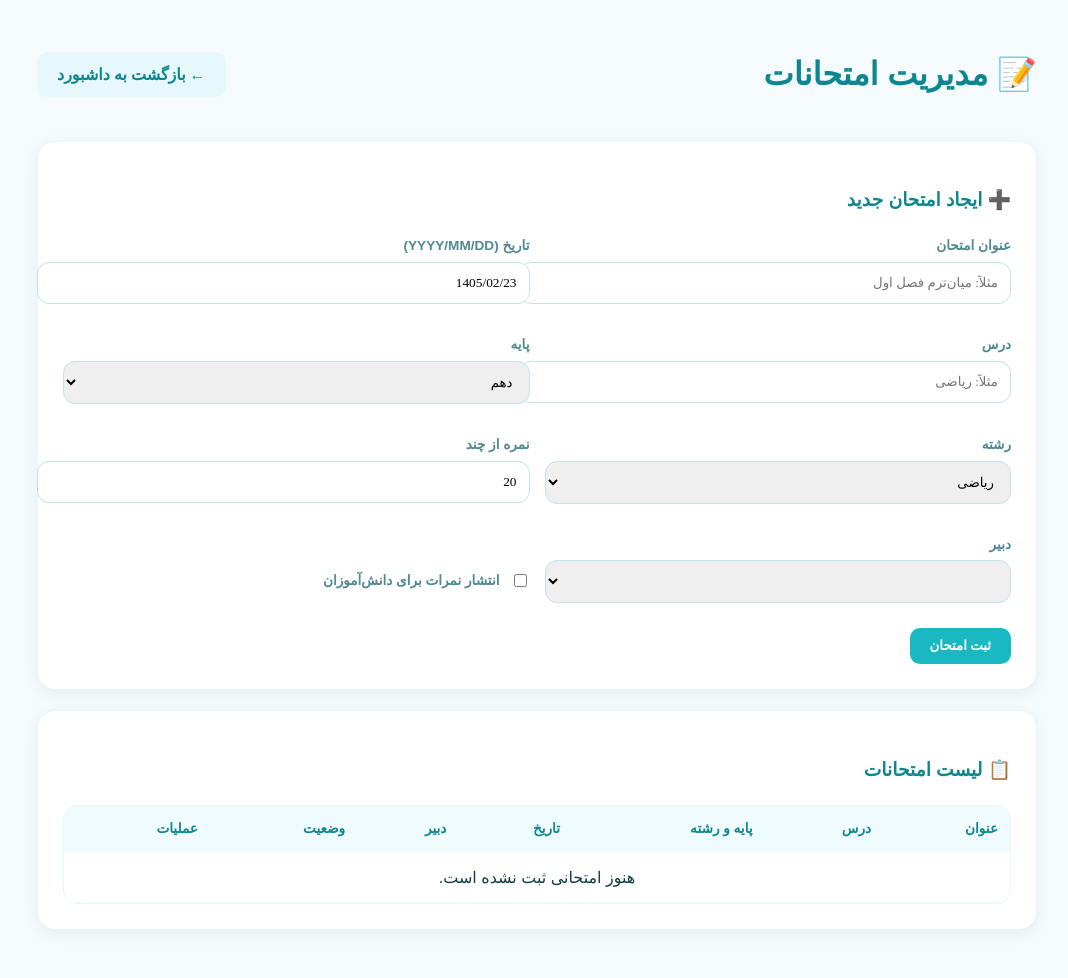
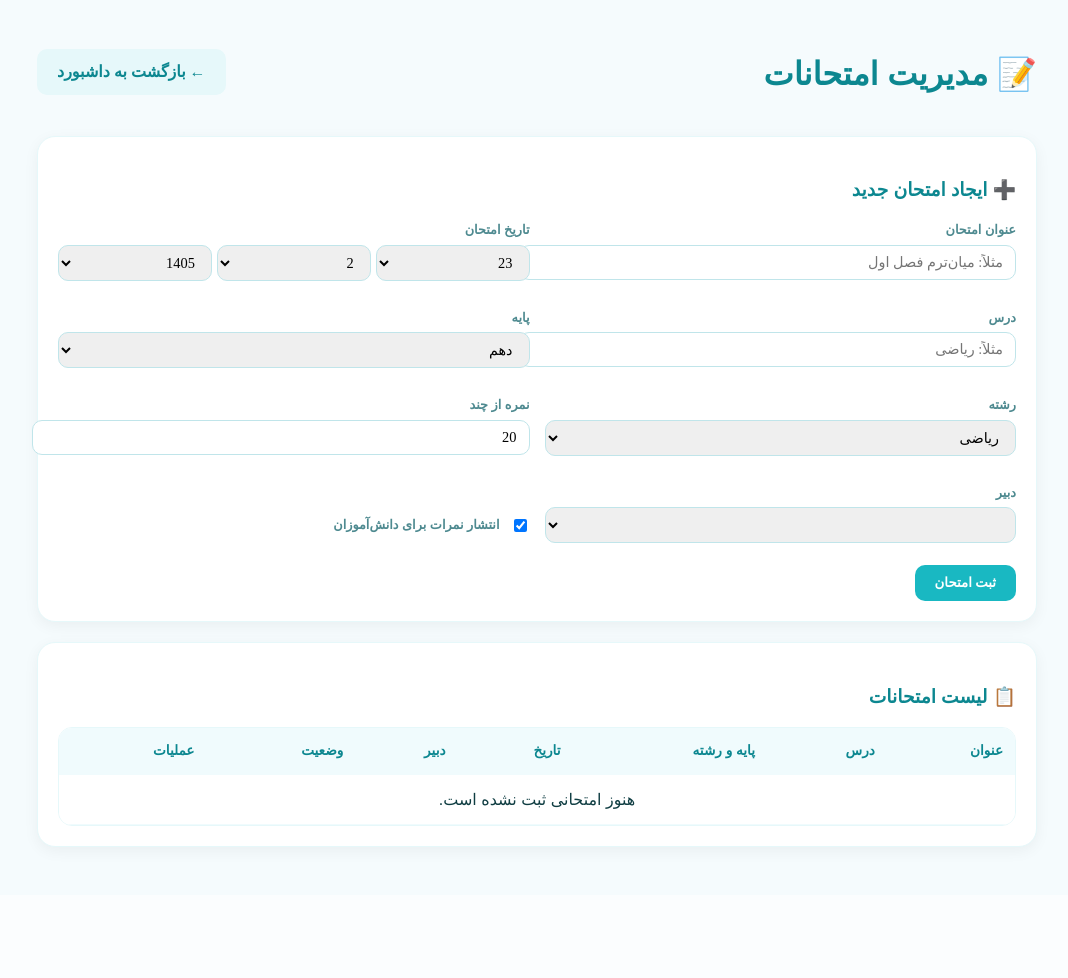
Before and after one commit to asaeidi1382/Tavanesh_sch_Website, a PHP site: page /manage_exams.php in a window 1280 px wide. Shown: the whole page, without its empty margins (103-1171 px from the left). After the commit the page ends 850 px from the top, so only its background shows below. Run offline with PHP 8.4, Linux system fonts and the light colour scheme; the visitor is signed in with stand-in values (Sample User, id 1); data comes from the database, SQL or seed files in the repository; both versions use the stored data as it was after the commit; lists and menus that the app fills with data are empty; some web fonts are replaced.

Commit message:
Enhance grading system: fix isolation, add admin role, and improve UI
- Fixed teacher isolation: teachers only access their own exams.
- Added persistent 'admin' user with global management rights.
- Improved 'manage_exams.php' form: compact grid layout, Jalali date dropdowns.
- Updated 'student_scores.php' to display teacher descriptions.
- Set default exam status to 'published'.
- Secured all queries with PDO prepared statements.

Co-authored-by: asaeidi1382 <122926241+asaeidi1382@users.noreply.github.com>

```diff
--- a/manage_exams.php
+++ b/manage_exams.php
@@ -6,7 +6,7 @@ $db = getDB();
 $active_year = $_SESSION['active_year'] ?? '1404-1405';
 $user_id = $_SESSION['username'];
 $role = $_SESSION['role'];
-$isAdmin = (isset($_SESSION['is_admin']) && $_SESSION['is_admin']);
+$isAdmin = (isset($_SESSION['is_admin']) && $_SESSION['is_admin']) || ($_SESSION['role'] === 'admin');
 
 // Check if user is a teacher or admin
 $isTeacher = false;
@@ -14,7 +14,7 @@ if ($role === 'staff') {
     $stmt = $db->prepare("SELECT position FROM staff_profiles WHERE national_id = ? AND academic_year = ?");
     $stmt->execute([$user_id, $active_year]);
     $staff_info = $stmt->fetch();
-    $isTeacher = ($staff_info && strpos($staff_info['position'], 'دبیر') !== false);
+    $isTeacher = ($staff_info && $staff_info['position'] && strpos($staff_info['position'], 'دبیر') !== false);
 }
 
 if (!$isTeacher && !$isAdmin) {
@@ -28,7 +28,10 @@ if ($_SERVER['REQUEST_METHOD'] === 'POST') {
     if (isset($_POST['save_exam'])) {
         $id = $_POST['exam_id'] ?? null;
         $title = trim($_POST['title']);
-        $date = trim($_POST['date']);
+        $date_y = $_POST['date_y'];
+        $date_m = $_POST['date_m'];
+        $date_d = $_POST['date_d'];
+        $date = sprintf("%04d/%02d/%02d", $date_y, $date_m, $date_d);
         $lesson = trim($_POST['lesson']);
         $grade = $_POST['grade'];
         $major = $_POST['major'];
@@ -115,11 +118,11 @@ if (isset($_GET['edit'])) {
 @font-face { font-family:'Vazirmatn'; src:url('/fonts/Vazirmatn-Bold.woff2') format('woff2'); font-weight:700; font-display:swap; }
 body { font-family:'Vazirmatn', sans-serif; background:#f5fbfd; color:#0f3d42; padding:20px; line-height:1.6; }
 .container { max-width:1000px; margin:0 auto; }
-.card { background:#fff; border-radius:18px; padding:25px; box-shadow:0 4px 15px rgba(0,0,0,.05); border:1.5px solid #e6f8fa; margin-bottom:20px; }
-h1, h2, h3 { color:#0c8790; margin-bottom:20px; }
-.field { margin-bottom:15px; }
-label { display:block; font-size:.85rem; font-weight:700; margin-bottom:5px; color:#4e8a90; }
-input[type=text], input[type=number], select { width:100%; padding:12px; border-radius:12px; border:1.5px solid #c0e5ea; font-family:Vazirmatn; }
+.card { background:#fff; border-radius:18px; padding:20px; box-shadow:0 4px 15px rgba(0,0,0,.05); border:1.5px solid #e6f8fa; margin-bottom:20px; }
+h1, h2, h3 { color:#0c8790; margin-bottom:15px; }
+.field { margin-bottom:12px; }
+label { display:block; font-size:.8rem; font-weight:700; margin-bottom:4px; color:#4e8a90; }
+input[type=text], input[type=number], select { width:100%; padding:8px 12px; border-radius:10px; border:1.5px solid #c0e5ea; font-family:Vazirmatn; font-size:.9rem; }
 .btn { padding:10px 20px; border-radius:10px; border:none; cursor:pointer; font-family:Vazirmatn; font-weight:700; transition:0.3s; text-decoration:none; display:inline-block; }
 .btn-primary { background:#19b8c2; color:#fff; }
 .btn-primary:hover { background:#0c8790; }
@@ -160,8 +163,26 @@ th { background:#f0fbfd; color:#0c8790; font-size:.85rem; }
                     <input type="text" name="title" value="<?= htmlspecialchars($edit_exam['title'] ?? '') ?>" required placeholder="مثلاً: میان‌ترم فصل اول">
                 </div>
                 <div class="field">
-                    <label>تاریخ (YYYY/MM/DD)</label>
-                    <input type="text" name="date" value="<?= htmlspecialchars($edit_exam['date'] ?? get_jalali_today()) ?>" required>
+                    <label>تاریخ امتحان</label>
+                    <?php
+                        $d_y = $d_m = $d_d = "";
+                        if (!empty($edit_exam['date'])) {
+                            list($d_y, $d_m, $d_d) = explode('/', $edit_exam['date']);
+                        } else {
+                            list($d_y, $d_m, $d_d) = explode('/', get_jalali_today());
+                        }
+                    ?>
+                    <div style="display:flex; gap:5px; direction:rtl;">
+                        <select name="date_d" style="flex:1;">
+                            <?php for($i=1; $i<=31; $i++) echo "<option value='".sprintf("%02d",$i)."' ".((int)$d_d==$i?'selected':'').">$i</option>"; ?>
+                        </select>
+                        <select name="date_m" style="flex:1;">
+                            <?php for($i=1; $i<=12; $i++) echo "<option value='".sprintf("%02d",$i)."' ".((int)$d_m==$i?'selected':'').">$i</option>"; ?>
+                        </select>
+                        <select name="date_y" style="flex:1;">
+                            <?php foreach(['1403','1404','1405','1406'] as $y) echo "<option value='$y' ".($d_y==$y?'selected':'').">$y</option>"; ?>
+                        </select>
+                    </div>
                 </div>
                 <div class="field">
                     <label>درس</label>
@@ -192,7 +213,7 @@ th { background:#f0fbfd; color:#0c8790; font-size:.85rem; }
                 </div>
                 <?php endif; ?>
                 <div class="field" style="display:flex; align-items:center; gap:10px; margin-top:25px;">
-                    <input type="checkbox" name="is_published" id="pub" <?= ($edit_exam['is_published']??0)?'checked':'' ?>>
+                    <input type="checkbox" name="is_published" id="pub" <?= ($edit_exam ? ($edit_exam['is_published'] ? 'checked' : '') : 'checked') ?>>
                     <label for="pub" style="margin-bottom:0;">انتشار نمرات برای دانش‌آموزان</label>
                 </div>
             </div>
--- a/manage_scores.php
+++ b/manage_scores.php
@@ -5,7 +5,7 @@ requireLogin();
 $db = getDB();
 $active_year = $_SESSION['active_year'] ?? '1404-1405';
 $user_id = $_SESSION['username'];
-$isAdmin = (isset($_SESSION['is_admin']) && $_SESSION['is_admin']);
+$isAdmin = (isset($_SESSION['is_admin']) && $_SESSION['is_admin']) || ($_SESSION['role'] === 'admin');
 
 if (!isset($_GET['exam_id'])) {
     header("Location: manage_exams.php");
--- a/student_scores.php
+++ b/student_scores.php
@@ -77,11 +77,12 @@ th { background:#f0fbfd; color:#0c8790; font-size:.85rem; }
                         <th>نمره</th>
                         <th>از چند</th>
                         <th>وضعیت</th>
+                        <th>توضیحات دبیر</th>
                     </tr>
                 </thead>
                 <tbody>
                     <?php if (empty($exams)): ?>
-                        <tr><td colspan="7" style="text-align:center; padding:30px;">هنوز نمره‌ای منتشر نشده است.</td></tr>
+                        <tr><td colspan="8" style="text-align:center; padding:30px;">هنوز نمره‌ای منتشر نشده است.</td></tr>
                     <?php endif; ?>
                     <?php foreach ($exams as $e): ?>
                     <tr>
@@ -102,6 +103,7 @@ th { background:#f0fbfd; color:#0c8790; font-size:.85rem; }
                         <td class="status-<?= $e['status'] ?>">
                             <?= getStatusLabel($e['status']) ?>
                         </td>
+                        <td style="font-size:.85rem; color:var(--gray);"><?= htmlspecialchars($e['description'] ?? '—') ?></td>
                     </tr>
                     <?php endforeach; ?>
                 </tbody>
```
Also changed, not shown: database.sqlite, 1 other file.
